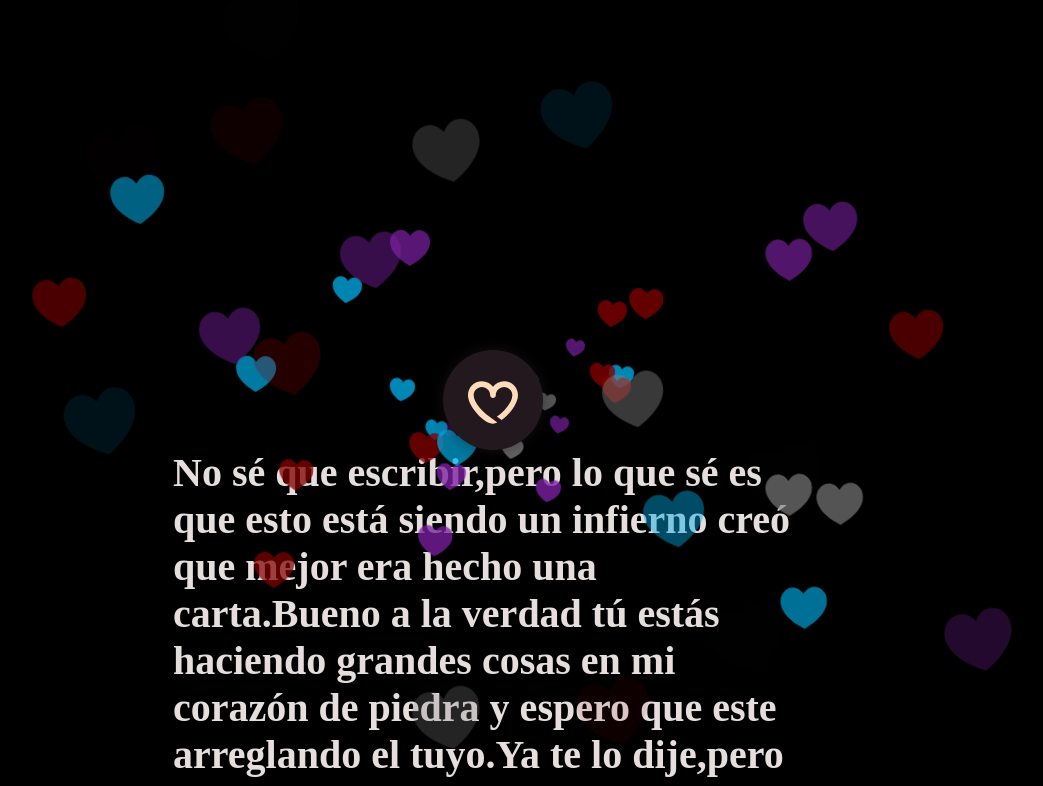
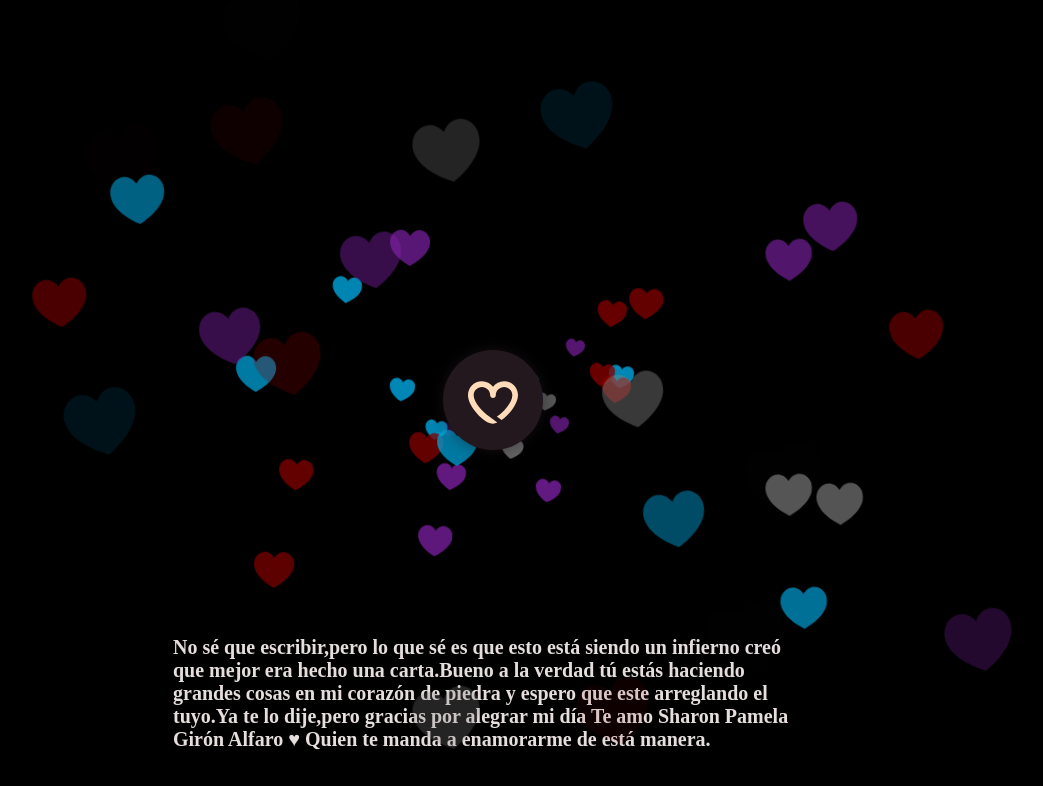
Before and after one commit to Durasnito99Y3/JC12513.github.io, a plain HTML site: page index.html in a window 1280 px wide. Shown: the top 786 px of the page, without its empty margins (147-1190 px from the left). Drawn offline with nearby package versions, Linux system fonts and the light colour scheme.

Commit message:
Update style.css

```diff
--- a/style.css
+++ b/style.css
@@ -83,6 +83,6 @@ h1 {
   top: 85%;
   left: 50%;
   transform: translate(-50%, -50%);
-  font-size: 40px;
+  font-size: 20px;
   color: rgb(230, 221, 221);
 }
```
